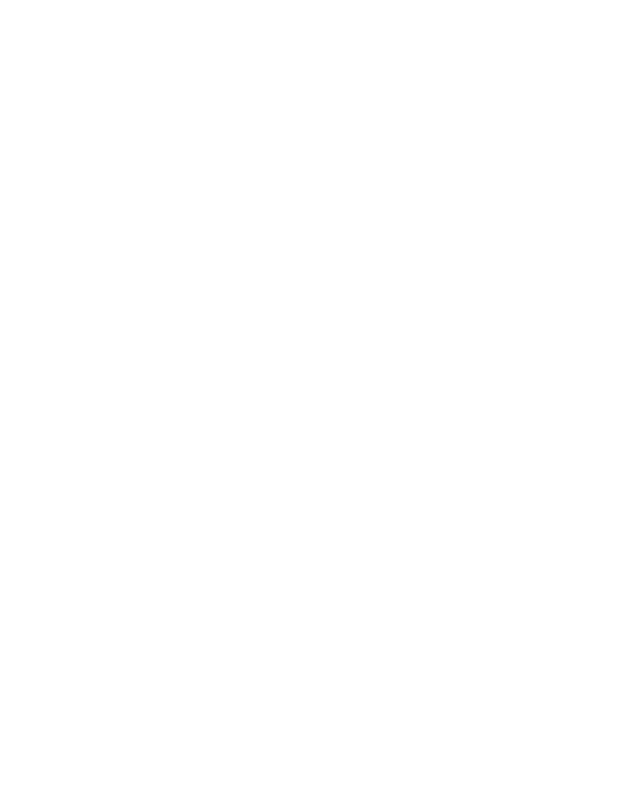
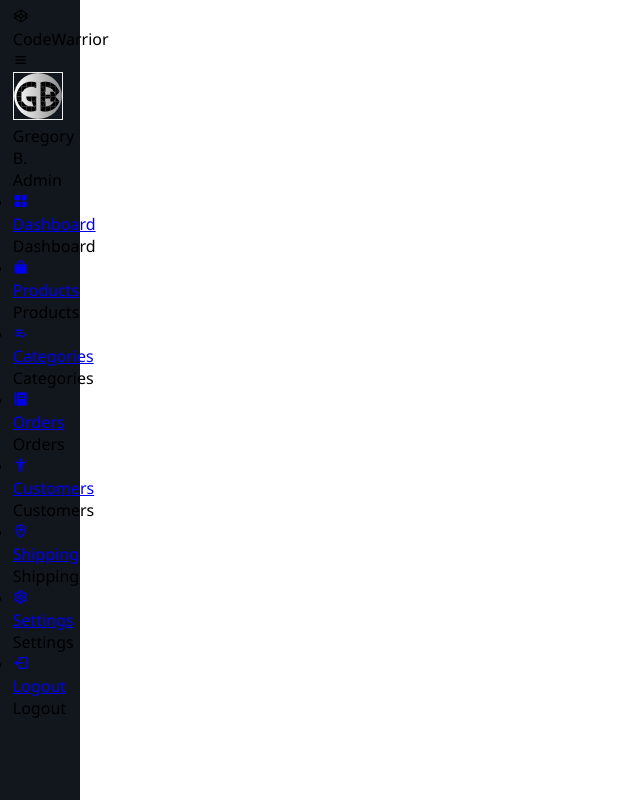
Before and after one commit to gregorybv/Responsive-Sidebar-Menu, a plain HTML site: page index.html in a window 1280 px wide. Shown: the whole page, without its empty margins (0-640 px from the left). Drawn offline with nearby package versions, Linux system fonts and the light colour scheme.

Commit message:
preparation html

```diff
--- a/index.html
+++ b/index.html
@@ -5,20 +5,85 @@
     <meta http-equiv="X-UA-Compatible" content="IE=edge" />
     <meta name="viewport" content="width=device-width, initial-scale=1.0" />
     <link rel="stylesheet" href="style.css" />
-    <link rel="icon" href="image/logoGB.svg" type="image/svg+xml">
-    <link href='https://unpkg.com/boxicons@2.1.4/css/boxicons.min.css' rel='stylesheet'>
+    <link rel="icon" href="image/logoGB.svg" type="image/svg+xml" />
+    <link
+      href="https://unpkg.com/boxicons@2.1.4/css/boxicons.min.css"
+      rel="stylesheet"
+    />
     <title>Responsive Sidebar Menu</title>
   </head>
   <body>
-
     <div class="sidebar">
       <div class="top">
         <div class="logo">
-
+          <i class="bx bxl-codepen"></i>
+          <span>CodeWarrior</span>
         </div>
+        <i class="bx bx-menu" id="btn"></i>
       </div>
-      <div class="user"></div>
-      <ul></ul>
+      <div class="user">
+        <img src="./image/logoGB.svg" alt="me" class="user-img" />
+        <p class="bold">Gregory B.</p>
+        <p>Admin</p>
+      </div>
+      <ul>
+        <li>
+          <a href="#">
+            <i class="bx bxs-grid-alt"></i>
+            <span class="nav-item">Dashboard</span>
+          </a>
+          <span class="tooltip">Dashboard</span>
+        </li>
+        <li>
+          <a href="#">
+            <i class="bx bxs-shopping-bag"></i>
+            <span class="nav-item">Products</span>
+          </a>
+          <span class="tooltip">Products</span>
+        </li>
+        <li>
+          <a href="#">
+            <i class="bx bx-list-check"></i>
+            <span class="nav-item">Categories</span>
+          </a>
+          <span class="tooltip">Categories</span>
+        </li>
+        <li>
+          <a href="#">
+            <i class="bx bxs-food-menu"></i>
+            <span class="nav-item">Orders</span>
+          </a>
+          <span class="tooltip">Orders</span>
+        </li>
+        <li>
+          <a href="#">
+            <i class="bx bx-body"></i>
+            <span class="nav-item">Customers</span>
+          </a>
+          <span class="tooltip">Customers</span>
+        </li>
+        <li>
+          <a href="#">
+            <i class="bx bx-location-plus"></i>
+            <span class="nav-item">Shipping</span>
+          </a>
+          <span class="tooltip">Shipping</span>
+        </li>
+        <li>
+          <a href="#">
+            <i class="bx bx-cog"></i>
+            <span class="nav-item">Settings</span>
+          </a>
+          <span class="tooltip">Settings</span>
+        </li>
+        <li>
+          <a href="#">
+            <i class="bx bx-log-out"></i>
+            <span class="nav-item">Logout</span>
+          </a>
+          <span class="tooltip">Logout</span>
+        </li>
+      </ul>
     </div>
 
     <script src="script.js"></script>
--- a/script.js
+++ b/script.js
@@ -0,0 +1,6 @@
+const btn = document.querySelector("#btn")
+const sidebar = document.querySelector(".sidebar")
+
+btn.onClick = function () {
+  sidebar.classList.toggle("active")
+}
--- a/style.css
+++ b/style.css
@@ -0,0 +1,29 @@
+* {
+  margin: 0;
+  padding: 0;
+  box-sizing: border-box;
+  font-family: 'Segoe UI', Tahoma, Geneva, Verdana, sans-serif;
+}
+/* ================================ */
+
+.sidebar {
+  position: absolute;
+  top: 0;
+  left: 0;
+  height: 100vh;
+  width: 80px;
+  background-color: #12171e;
+  padding: 0.4rem 0.8rem;
+  transition: all 0.5s ease;
+}
+.top {}
+.logo {}
+.bx {}
+.bxl-codepen {}
+.bx-menu {}
+.user {}
+.user-img {
+  width: 50px;
+  border: 1px solid #eee;
+}
+.bold {}
```
